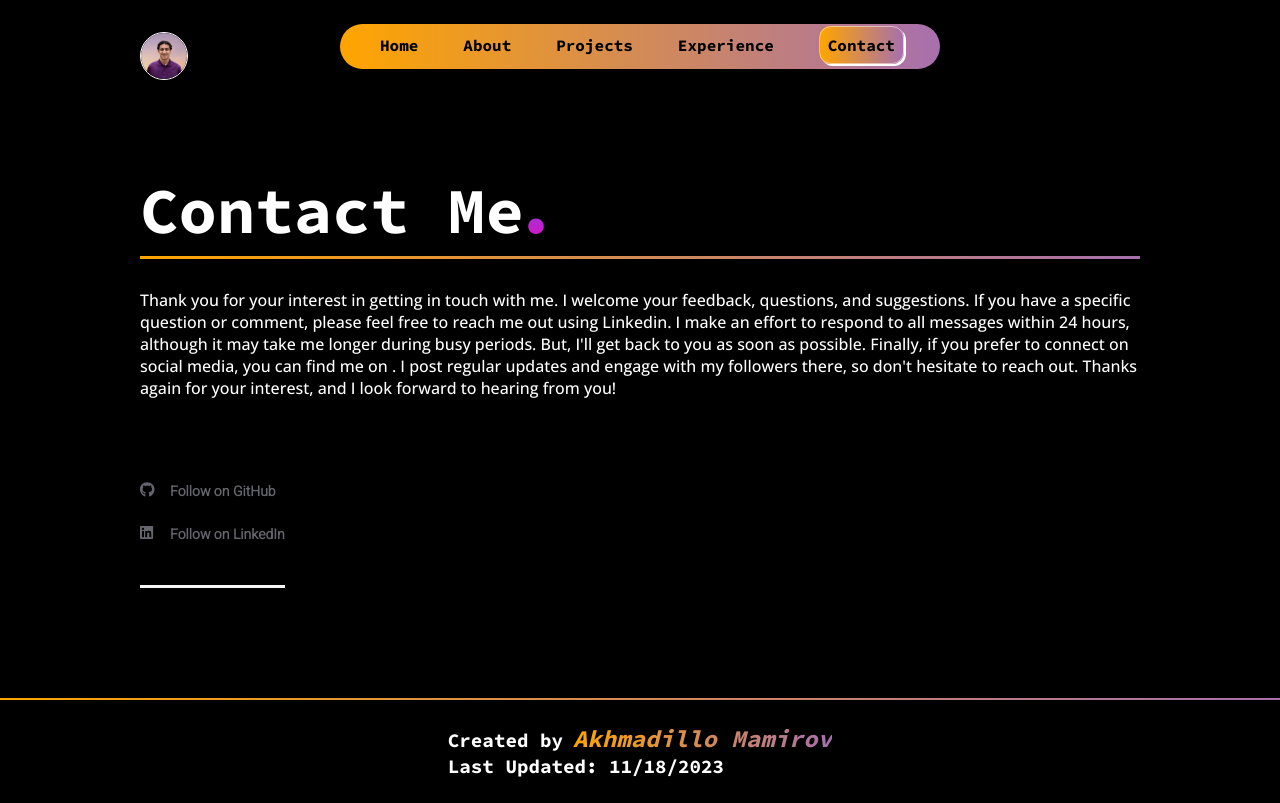
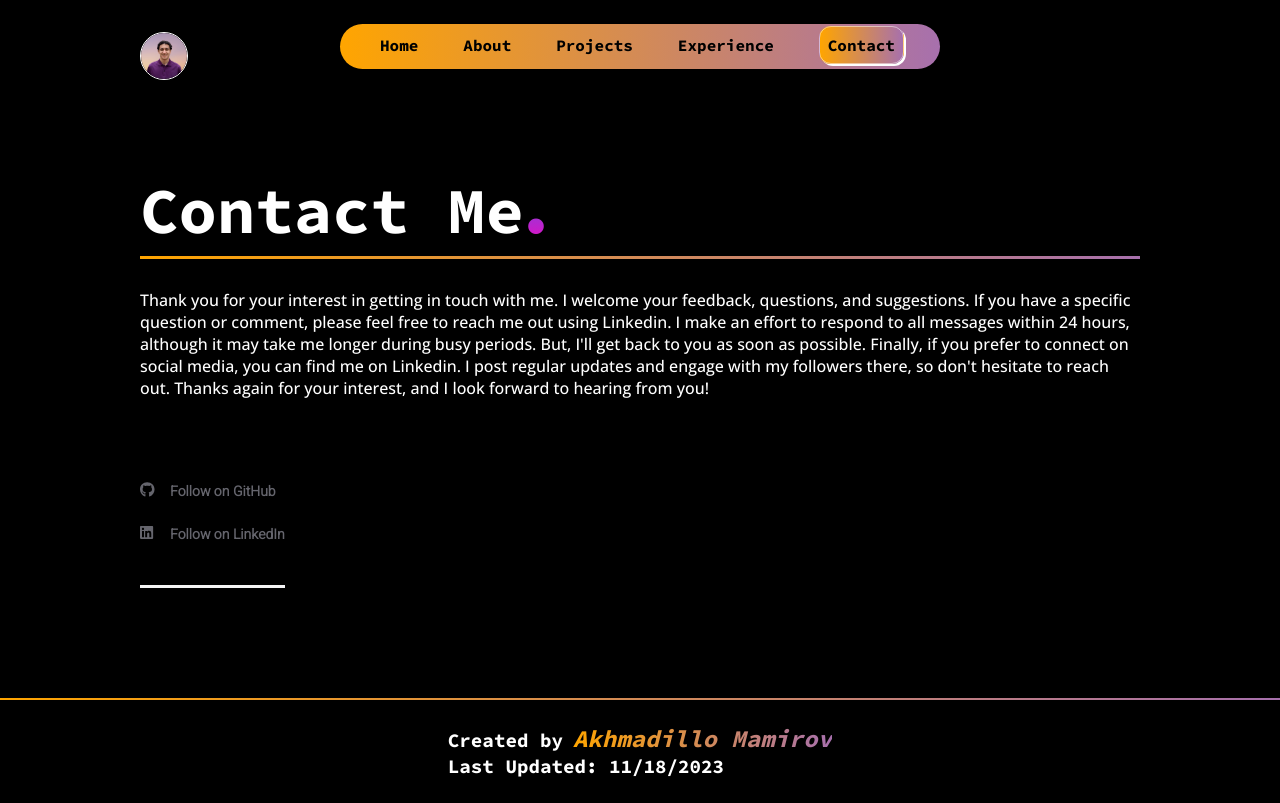
Before and after one commit to akhmadmamirov/portfolio, a React (Create React App) app: page /contact in a window 1280 px wide. Built offline with nearby package versions, Linux system fonts and the light colour scheme.

Commit message:
minor updates

```diff
--- a/src/pages/contact.jsx
+++ b/src/pages/contact.jsx
@@ -53,15 +53,7 @@ const Contact = () => {
 							24 hours, although it may take me longer during busy
 							periods. But, I'll get back to you as soon as
 							possible. Finally, if you prefer to connect on
-							social media, you can find me on{" "}
-							<a
-								href={INFO.socials.instagram}
-								target="_blank"
-								rel="noreferrer"
-							>
-								{INFO.socials.instagram}
-							</a>
-							. I post regular updates and engage with my
+							social media, you can find me on Linkedin. I post regular updates and engage with my
 							followers there, so don't hesitate to reach out.
 							Thanks again for your interest, and I look forward
 							to hearing from you!
```
